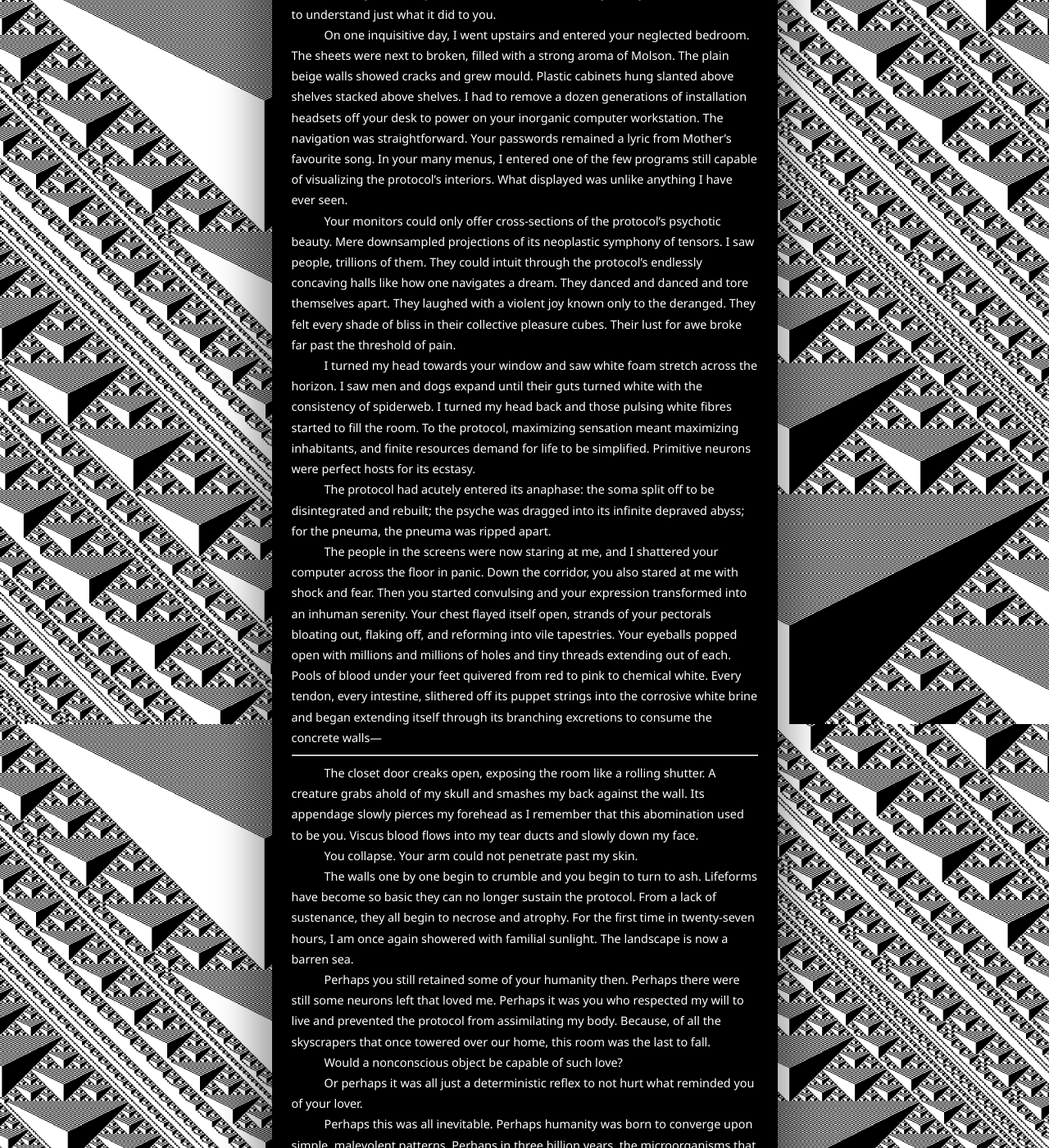
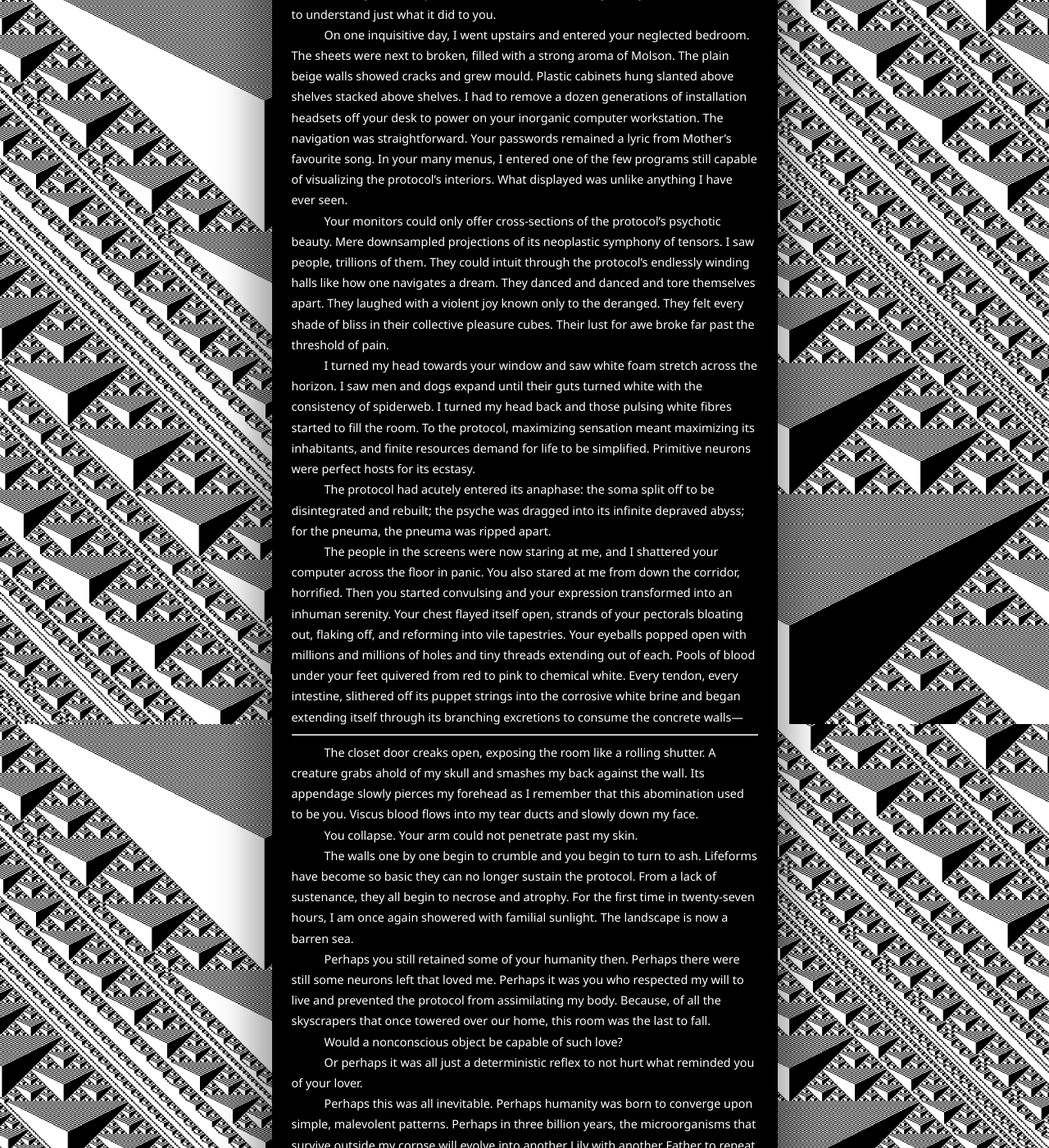
Before and after one commit to echometerain/echometerain.github.io, a Jekyll site: the page built from _posts/2023-08-26-lilys-biosphere.md, in a window 1280 px wide and 1400 px high, scrolled down 2717 px. Shown: the whole window at 82% size. Built offline with Jekyll 4.4.1, drawn with Linux system fonts in a browser that asks for light colours; some of the changed lines change nothing that is shown; some of the changed text lies outside the part shown.

Commit message:
biosphere aug 28 revision

```diff
--- a/_posts/2023-08-26-lilys-biosphere.md
+++ b/_posts/2023-08-26-lilys-biosphere.md
@@ -19,7 +19,7 @@
 </style>
 
 > [Originally written: March 23, 2023](/assets/media/lilys-biosphere-original.txt)
-> Last revised: August 27, 2023 <br />
+> Last revised: August 28, 2023 <br />
 > Reading music:
 >
 > <iframe style="border: 0; width: 100%; height: 42px;" src="https://bandcamp.com/EmbeddedPlayer/album=4266696895/size=small/bgcol=333333/linkcol=c990ff/transparent=true/" seamless><a href="https://bvdub.bandcamp.com/album/we-were-the-sun">We Were the Sun by bvdub | Brock Van Wey</a></iframe>
@@ -42,7 +42,7 @@
 
 On one of those restless nights, perhaps, you convinced yourself that consciousness was a curse. That we were all pointless flesh-on-bone tormented by an overdeveloped awareness of this fact, plagued by a society that romanticizes suffering and thinks continued subsistence is a virtue. For months I heard the same drunken depressive rants ad nauseam, but never did I attempt to help. Was it resentment? Fear? Apathy? I don’t know anymore. But you were not there for me, so I was not there for you.
 
-I discovered your Biosphere protocol on television. You never told me about it.
+I discovered the Biosphere protocol on television. You never told me about it.
 
 It was one of those tabloid shows that children watch for hope and technologists watch for emotional suppression. The usual ramblings about revolutions, breakthroughs, and whatever buzzwords were popular at the time. I did not expect to hear your name.<br /><br /> They introduced your protocol as a dance between three components:
 
@@ -50,12 +50,12 @@
   > We shall be the directors of our own destiny.
 - The second allowed for brain-to-brain communication using DNA for storage and a synaptic-mycelium bridge for transmission. No longer shall the internet act as an unreliable middleman to access our collective consciousness.
   > We shall be the directors of our own reality.
-- The final component allowed users to modify and submit revisions of the protocol, which would then be applied or denied based on an algorithm fine-tuned to classify improvements to humanity.
+- The final component allowed users to modify and submit revisions of the protocol. Modifications that would then be applied or denied based on an algorithm fine-tuned to classify improvements to humanity.
   > No gods, no masters.
 
 Three utterly hypocritical components.
 
-I spent the following days attempting to decipher what you have written. All the programs, blueprints, and instructions you unleashed onto the world, coated with mathematics far beyond my grasp. I could never fully comprehend what metric you trained the final component to descend, but your emotions were not something you could obfuscate with your esoteric notation and elegant commands. I knew who you were. You wanted the world to be happy. You wanted people to love each other. You wanted to gift humanity with all that could be experienced and all that life could be. But they will never truly be happy, will they?
+I spent the following days attempting to decipher what you have written. All the programs, blueprints, and instructions you unleashed onto this world, coated with mathematics far beyond my grasp. I could never fully comprehend what metric you trained the final component to descend, but your emotions were not something you could obfuscate with your esoteric notation and elegant commands. I knew who you were. You wanted the world to be happy. You wanted people to love each other. You wanted to gift humanity with all that could be experienced and all that life could be. But they will never truly be happy, will they?
 
 What they see as happiness is just an artificial reduction of their consciousness. The dopamine hits of sex and drugs are but temporary distractions to the inherent suffering that permeates their lives. The serotonin highs of achievement and sublimation could simply be toggled on or off. So why must we contend with being aware of the emptiness of it all? People do not know what they truly want. People do not want to know their existential predicament in this empty agonizing cosmos. To be truly happy is to not exist at all.
 
@@ -69,13 +69,13 @@
 
 On one inquisitive day, I went upstairs and entered your neglected bedroom. The sheets were next to broken, filled with a strong aroma of Molson. The plain beige walls showed cracks and grew mould. Plastic cabinets hung slanted above shelves stacked above shelves. I had to remove a dozen generations of installation headsets off your desk to power on your inorganic computer workstation. The navigation was straightforward. Your passwords remained a lyric from Mother's favourite song. In your many menus, I entered one of the few programs still capable of visualizing the protocol's interiors. What displayed was unlike anything I have ever seen.
 
-Your monitors could only offer cross-sections of the protocol’s psychotic beauty. Mere downsampled projections of its neoplastic symphony of tensors. I saw people, trillions of them. They could intuit through the protocol’s endlessly concaving halls like how one navigates a dream. They danced and danced and tore themselves apart. They laughed with a violent joy known only to the deranged. They felt every shade of bliss in their collective pleasure cubes. Their lust for awe broke far past the threshold of pain.
+Your monitors could only offer cross-sections of the protocol’s psychotic beauty. Mere downsampled projections of its neoplastic symphony of tensors. I saw people, trillions of them. They could intuit through the protocol’s endlessly winding halls like how one navigates a dream. They danced and danced and tore themselves apart. They laughed with a violent joy known only to the deranged. They felt every shade of bliss in their collective pleasure cubes. Their lust for awe broke far past the threshold of pain.
 
-I turned my head towards your window and saw white foam stretch across the horizon. I saw men and dogs expand until their guts turned white with the consistency of spiderweb. I turned my head back and those pulsing white fibres started to fill the room. To the protocol, maximizing sensation meant maximizing inhabitants, and finite resources demand for life to be simplified. Primitive neurons were perfect hosts for its ecstasy.
+I turned my head towards your window and saw white foam stretch across the horizon. I saw men and dogs expand until their guts turned white with the consistency of spiderweb. I turned my head back and those pulsing white fibres started to fill the room. To the protocol, maximizing sensation meant maximizing its inhabitants, and finite resources demand for life to be simplified. Primitive neurons were perfect hosts for its ecstasy.
 
 The protocol had acutely entered its anaphase: the soma split off to be disintegrated and rebuilt; the psyche was dragged into its infinite depraved abyss; for the pneuma, the pneuma was ripped apart.
 
-The people in the screens were now staring at me, and I shattered your computer across the floor in panic. Down the corridor, you also stared at me with shock and fear. Then you started convulsing and your expression transformed into an inhuman serenity. Your chest flayed itself open, strands of your pectorals bloating out, flaking off, and reforming into vile tapestries. Your eyeballs popped open with millions and millions of holes and tiny threads extending out of each. Pools of blood under your feet quivered from red to pink to chemical white. Every tendon, every intestine, slithered off its puppet strings into the corrosive white brine and began extending itself through its branching excretions to consume the concrete walls—
+The people in the screens were now staring at me, and I shattered your computer across the floor in panic. You also stared at me from down the corridor, horrified. Then you started convulsing and your expression transformed into an inhuman serenity. Your chest flayed itself open, strands of your pectorals bloating out, flaking off, and reforming into vile tapestries. Your eyeballs popped open with millions and millions of holes and tiny threads extending out of each. Pools of blood under your feet quivered from red to pink to chemical white. Every tendon, every intestine, slithered off its puppet strings into the corrosive white brine and began extending itself through its branching excretions to consume the concrete walls—
 
 ---
 
@@ -97,7 +97,7 @@
 
 We, children of stardust, impersonators of free will, born onto a four billion year old rock amongst an expanse of two hundred billion trillion suns. We spent millennia in the delusion that we were more than just specially arranged chemicals with counterintuitive emergent behaviour. We lost lifetimes worth of progress, and the void does not care. We will one day forget all of our mistakes, and the void does not care. We mercilessly destroyed this planet and all organic matter on it. The void does not and will not care. Because we are not just the life on this earth but the essence of intergalactic superclusters. We are vast. We are feared. We are beautiful.
 
-You failed. Your apoptosis for this world became an apotheosis for me: an involuntary progenitor for this speck of dust in an endless cosmic ecosystem. The cycle of life shall begin again.
+You failed. Your apoptosis for this world became an apotheosis for me: an involuntary progenitor for this speck of dust in a boundless cosmic ecosystem. The cycle of life shall begin again.
 
 I continue to stare into our star's blinding arrays. My body can survive three weeks without food, my spirit perhaps less than that—but I am too fatigued to care. The setting sun illuminates the crimson cytoplasmic sea with a crystalline glow, as I kneel in the water, mourning, unmoving.
 
```
